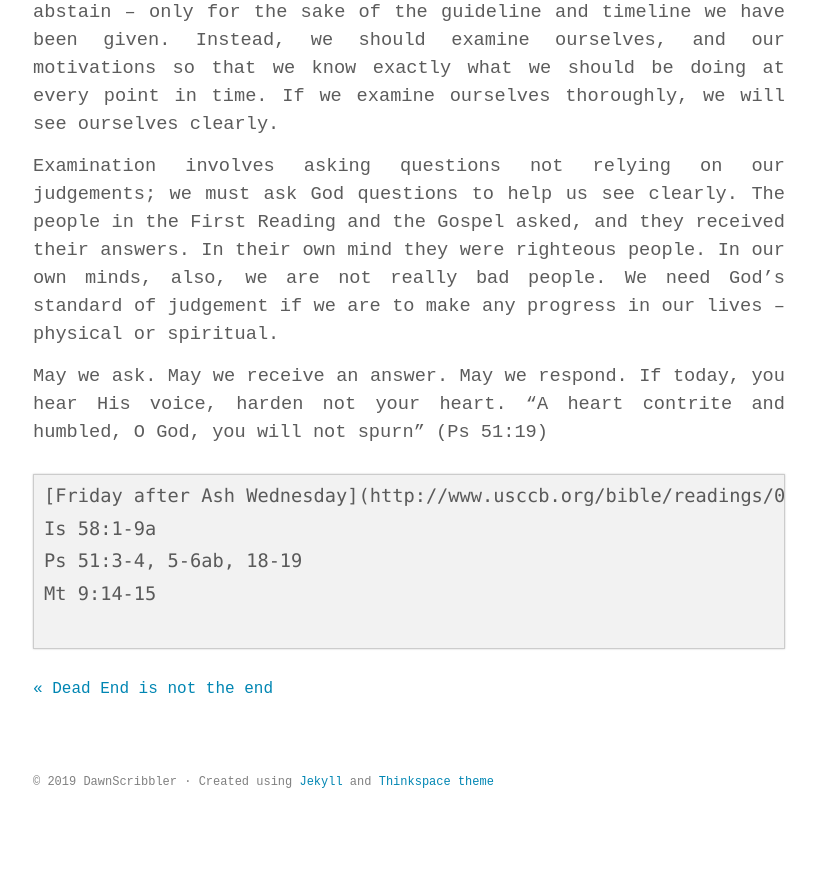
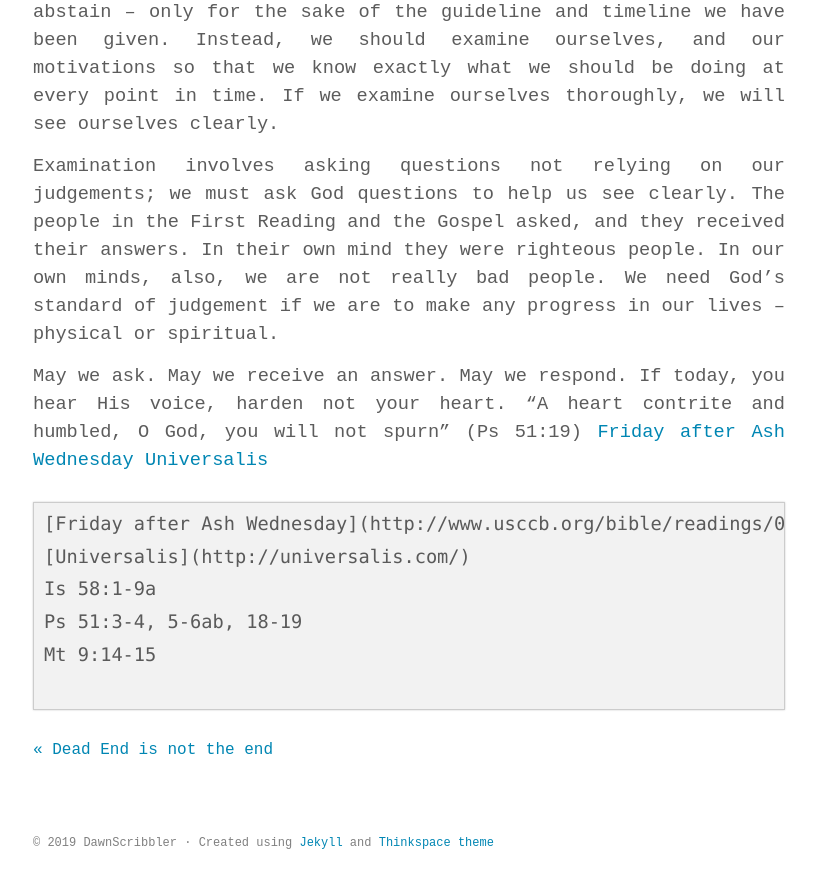
Before and after one commit to soulatcrossroad/dawnscribbler.github.io, a Jekyll site: the page built from _posts/2019-03-08-as-if-they-did-righteousness.md, in a window 1280 px wide and 900 px high, scrolled down 1496 px. Shown: the top 888 px of the window, without its empty margins (231-1048 px from the left). Built offline with Jekyll 4.4.1, drawn with Linux system fonts in a browser that asks for light colours; some web fonts are replaced; before the commit the page ends 2335 px from its top, so only the background shows below that.

Commit message:
Update 2019-03-08-as-if-they-did-righteousness.md

````diff
--- a/_posts/2019-03-08-as-if-they-did-righteousness.md
+++ b/_posts/2019-03-08-as-if-they-did-righteousness.md
@@ -24,9 +24,11 @@ This is why we should not simply do or undo things – to observe or abstain –
 Examination involves asking questions not relying on our judgements; we must ask God questions to help us see clearly. The people in the First Reading and the Gospel asked, and they received their answers. In their own mind they were righteous people. In our own minds, also, we are not really bad people. We need God’s standard of judgement if we are to make any progress in our lives – physical or spiritual.
 
 May we ask. May we receive an answer. May we respond. If today, you hear His voice, harden not your heart. “A heart contrite and humbled, O God, you will not spurn” (Ps 51:19)
-
+[Friday after Ash Wednesday](http://www.usccb.org/bible/readings/030819.cfm)
+[Universalis](http://universalis.com/)
 ```
 [Friday after Ash Wednesday](http://www.usccb.org/bible/readings/030819.cfm)
+[Universalis](http://universalis.com/)
 Is 58:1-9a
 Ps 51:3-4, 5-6ab, 18-19
 Mt 9:14-15
````
